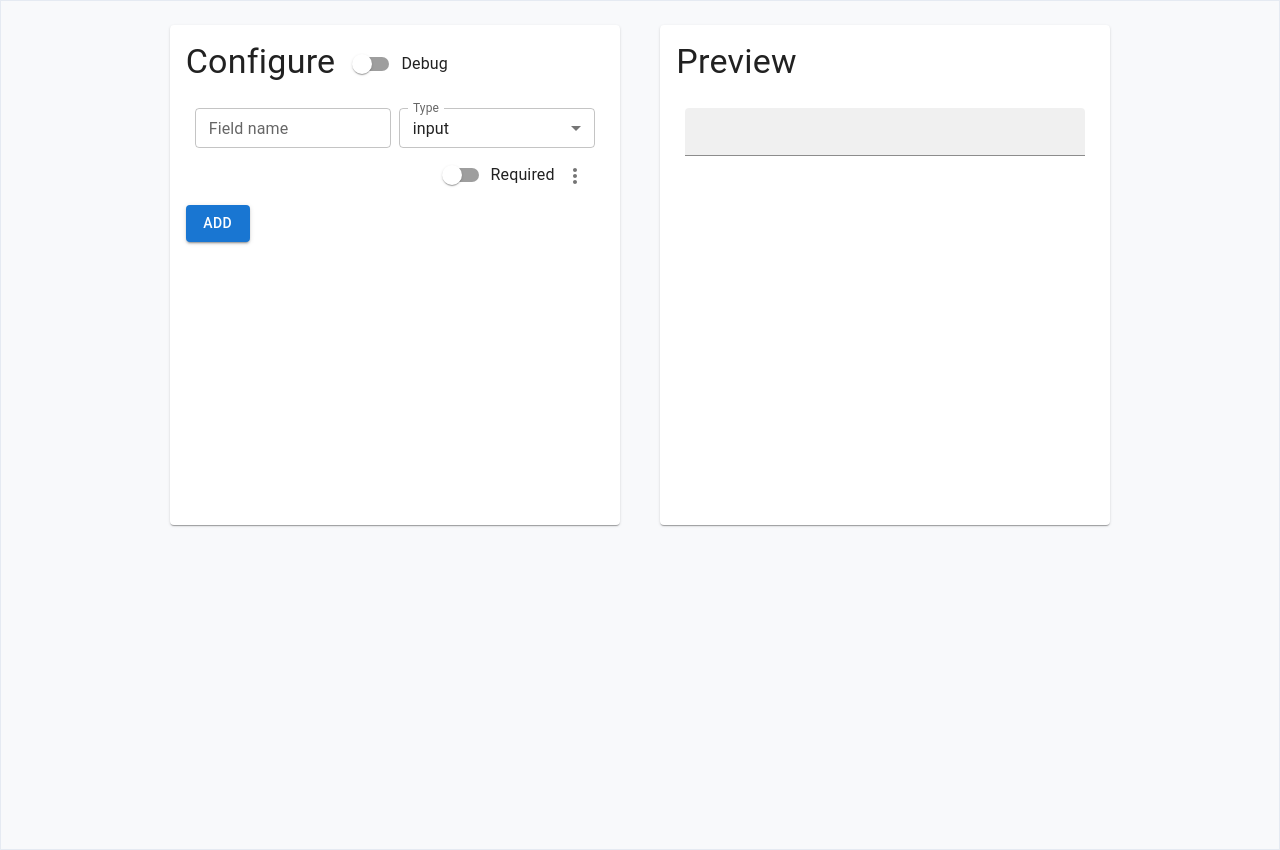
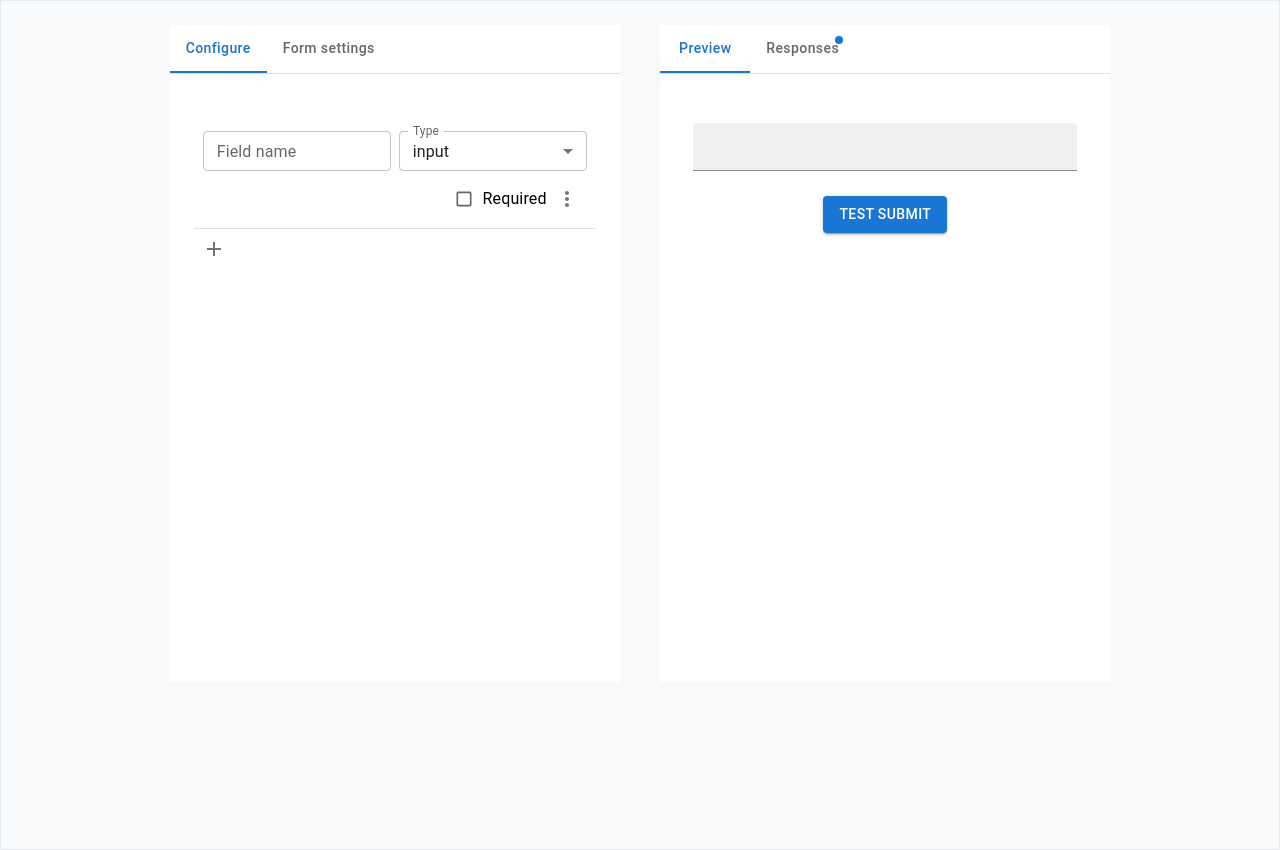
Before and after one commit to annechko/form-builder, a React (Create React App) app in the folder app/: page / in a window 1280 px wide. Built offline with nearby package versions, Linux system fonts and the light colour scheme; the HTML template or start-up script is replaced by a standard one.

Commit message:
draft interface, view and config in tabs

```diff
--- a/app/package.json
+++ b/app/package.json
@@ -10,7 +10,7 @@
   "dependencies": {
     "@emotion/react": "^11.11.4",
     "@emotion/styled": "^11.11.0",
-    "@mui/icons-material": "^5.15.13",
+    "@mui/icons-material": "^5.15.14",
     "@mui/material": "^5.15.13",
     "@testing-library/jest-dom": "^6.4.2",
     "@testing-library/react": "^14.2.1",
--- a/app/src/App.module.css
+++ b/app/src/App.module.css
@@ -2,6 +2,7 @@
 	height: fit-content;
 	min-height: 500px;
 	min-width: 450px;
+	background-color: #fff;
 }
 
 .cardContainer {
--- a/app/src/App.tsx
+++ b/app/src/App.tsx
@@ -1,11 +1,242 @@
 import * as React from 'react';
-import Card from '@mui/material/Card';
-import CardContent from '@mui/material/CardContent';
 import styles from './App.module.css';
-import Typography from '@mui/material/Typography';
 import {FieldConfiguration, FieldSettings, FieldType} from "./configuration/FieldConfiguration";
 import {FieldView} from "./view/FieldView";
-import {Box, Button, Divider, FormControlLabel, Switch} from "@mui/material";
+import AddIcon from '@mui/icons-material/Add';
+import {
+  Badge,
+  Box,
+  Button,
+  Divider,
+  FormControlLabel,
+  Paper,
+  Switch,
+  Table,
+  TableBody,
+  TableCell,
+  TableContainer,
+  TableHead,
+  TableRow
+} from "@mui/material";
+import Tabs from '@mui/material/Tabs';
+import Tab from '@mui/material/Tab';
+import Typography from '@mui/material/Typography';
+import IconButton from "@mui/material/IconButton";
+
+interface TabPanelProps {
+  children?: React.ReactNode;
+  index: number;
+  value: number;
+}
+
+function CustomTabPanel(props: TabPanelProps) {
+  const {children, value, index, ...other} = props;
+
+  return (
+    <div
+      className={styles.card}
+      role="tabpanel"
+      hidden={value !== index}
+      id={`simple-tabpanel-${index}`}
+      aria-labelledby={`simple-tab-${index}`}
+      {...other}
+    >
+      {value === index && (
+        <Box sx={{p: 3,}}>
+          <Typography component="div" sx={{
+            overflowY: 'scroll',
+            maxHeight: '70vh',
+            minHeight: '70vh',
+            height: 'fit-content'
+          }}>{children}</Typography>
+        </Box>
+      )}
+    </div>
+  );
+}
+
+function a11yProps(index: number) {
+  return {
+    id: `simple-tab-${index}`,
+    'aria-controls': `simple-tabpanel-${index}`,
+  };
+}
+
+type TabsProps = {
+  debugMode: boolean,
+  colors: string[],
+  fieldsSettings: FieldSettings[],
+
+}
+
+type TabsConfProps = {
+  debugMode: boolean,
+  colors: string[],
+  fieldsSettings: FieldSettings[],
+  onFieldSettingsChanged: (index: number) => (newFieldSettings: FieldSettings) => void,
+  onFieldDeleted: Function,
+  fieldsCount: number,
+  onAddField: (event: object) => void,
+  onToggleDebug: () => void,
+
+}
+
+function ViewTabs(tabsProps: TabsProps) {
+  const [value, setValue] = React.useState(0);
+
+  const handleChange = (event: React.SyntheticEvent, newValue: number) => {
+    setValue(newValue);
+  };
+
+  return (
+    <Box className={styles.card}>
+      <Box sx={{borderBottom: 1, borderColor: 'divider', p: 0}}>
+        <Tabs value={value} onChange={handleChange} aria-label="basic tabs example">
+          <Tab label="Preview" {...a11yProps(0)} sx={{textTransform: 'none',}}/>
+
+          <Tab label={
+            <Badge variant="dot" badgeContent={1} color="primary" {...a11yProps(1)} sx={{textTransform: 'none',}}>
+              Responses
+            </Badge>}/>
+
+        </Tabs>
+      </Box>
+      <CustomTabPanel value={value} index={0}>
+
+        <Typography variant="body1" component="div" sx={{mt: 2}}>
+          {tabsProps.fieldsSettings.map((s: FieldSettings, i: number) => (
+            <div key={i}>
+              <Box component="section" sx={{
+                p: 1,
+                border: tabsProps.debugMode ? '1px dashed ' + tabsProps.colors[i] : '1px dashed #ffffff00'
+              }}>
+                <FieldView settings={s}/>
+              </Box>
+            </div>
+          ))}
+        </Typography>
+        <Box
+          mt={2}
+          display="flex"
+          justifyContent="center"
+
+        >
+          <Button variant="contained">Test Submit</Button>
+
+        </Box>
+
+
+      </CustomTabPanel>
+      <CustomTabPanel value={value} index={1}>
+        <BasicTable/>
+      </CustomTabPanel>
+
+    </Box>
+  );
+}
+
+function ConfigTabs(tabsProps: TabsConfProps) {
+  const [value, setValue] = React.useState(0);
+
+  const handleChange = (event: React.SyntheticEvent, newValue: number) => {
+    setValue(newValue);
+  };
+
+  return (
+    <Box className={styles.card}>
+      <Box sx={{borderBottom: 1, borderColor: 'divider', p: 0}}>
+        <Tabs value={value} onChange={handleChange} aria-label="basic tabs example">
+          <Tab label="Configure" {...a11yProps(0)} sx={{textTransform: 'none',}}/>
+          <Tab label="Form settings" {...a11yProps(1)} sx={{textTransform: 'none',}}/>
+
+        </Tabs>
+      </Box>
+      <CustomTabPanel value={value} index={0}>
+
+        <Typography variant="body1" component="div" sx={{mt: 2}}>
+          {tabsProps.fieldsSettings.map((s: FieldSettings, i: number) => (
+            <div key={i}>
+              <Box component="section" sx={{
+                p: 1,
+                pb: 0,
+                pt: 2,
+                mb: 1,
+                border: tabsProps.debugMode ? '1px dashed ' + tabsProps.colors[i] : '1px dashed #ffffff00'
+              }}>
+                <FieldConfiguration settings={s} onSettingsChanged={tabsProps.onFieldSettingsChanged(i)}
+                  onFieldDeleted={tabsProps.onFieldDeleted(i)}
+                />
+              </Box>
+              <Divider/>
+            </div>
+          ))}
+          <IconButton aria-label="delete" onClick={tabsProps.onAddField}>
+            <AddIcon/>
+          </IconButton>
+        </Typography>
+
+
+      </CustomTabPanel>
+      <CustomTabPanel value={value} index={1}>
+        <FormControlLabel control={
+          <Switch onChange={tabsProps.onToggleDebug}/>} label="Debug" checked={tabsProps.debugMode === true}/>
+      </CustomTabPanel>
+
+    </Box>
+  );
+}
+
+function createData(
+  name: string,
+  calories: number,
+  fat: number,
+  carbs: number,
+  protein: number,
+) {
+  return {name, calories, fat};
+}
+
+const rows = [
+  createData('Frozen yoghurt', 159, 6.0, 24, 4.0),
+  createData('Ice cream sandwich', 237, 9.0, 37, 4.3),
+  createData('Eclair', 262, 16.0, 24, 6.0),
+  createData('Cupcake', 305, 3.7, 67, 4.3),
+  createData('Gingerbread', 356, 16.0, 49, 3.9),
+];
+
+function BasicTable() {
+  return (
+    <TableContainer component={Paper} sx={{maxWidth: 400, overflowX: 'scroll'}}>
+      <Table sx={{minWidth: 500, overflowX: 'scroll'}} aria-label="simple table">
+        <TableHead>
+          <TableRow>
+            <TableCell>Date</TableCell>
+            <TableCell align="right">Calories</TableCell>
+            <TableCell align="right">Fat&nbsp;(g)</TableCell>
+            <TableCell align="right">D&nbsp;(g)</TableCell>
+            <TableCell align="right">D&nbsp;(g)</TableCell>
+          </TableRow>
+        </TableHead>
+        <TableBody>
+          {rows.map((row) => (
+            <TableRow
+              key={row.name}
+              sx={{'&:last-child td, &:last-child th': {border: 0}}}
+            >
+              <TableCell component="th" scope="row">
+                {row.name}
+              </TableCell>
+              <TableCell align="right">{row.calories}</TableCell>
+              <TableCell align="right">{row.fat}</TableCell>
+              <TableCell align="right">{row.fat}</TableCell>
+              <TableCell align="right">{row.fat}</TableCell>
+            </TableRow>
+          ))}
+        </TableBody>
+      </Table>
+    </TableContainer>
+  );
+}
 
 function randColor(): string {
   return '#' + Math.floor(Math.random() * 16777215).toString(16);
@@ -50,60 +281,26 @@ export default function App() {
         }
       }
       setFieldsSettings(newSettings)
+      colors.splice(index, 1)
+      setColors([...colors])
+
     }
   }
   const fieldsCount: number = fieldsSettings.length
 
   return (
     <div className={styles.content}>
-      <Card className={styles.card}>
-        <CardContent>
-          <Typography variant="h4" component="div">
-            Configure
-            <FormControlLabel control={
-              <Switch onChange={onToggleDebug}/>} label="Debug" sx={{ml: 1}}/>
-          </Typography>
-          <Typography variant="body1" component="div" sx={{mt: 2}}>
-            {fieldsSettings.map((s: FieldSettings, i: number) => (
-              <div key={i}>
-                <Box component="section" sx={{
-                  p: 1,
-                  border: debugMode ? '1px dashed ' + colors[i] : '1px dashed #ffffff00'
-                }}>
-                  <FieldConfiguration settings={s} onSettingsChanged={onFieldSettingsChanged(i)}
-                    onFieldDeleted={onFieldDeleted(i)}
-                  />
-                </Box>
-                {i < fieldsCount - 1 && <Divider sx={{mb: 2}}/>}
-              </div>
-            ))}
-
-            <Button variant="contained" onClick={onAddField}>Add</Button>
-          </Typography>
-        </CardContent>
-
-      </Card>
-      <Card className={styles.card}>
-        <CardContent>
-          <Typography variant="h4" component="div">
-            Preview
-          </Typography>
-          <Typography variant="body1" component="div" sx={{mt: 2}}>
-            {fieldsSettings.map((s: FieldSettings, i: number) => (
-              <div key={i}>
-                <Box component="section" sx={{
-                  p: 1,
-                  border: debugMode ? '1px dashed ' + colors[i] : '1px dashed #ffffff00'
-                }}>
-                  <FieldView settings={s}/>
-                </Box>
-              </div>
-            ))}
-          </Typography>
-
-        </CardContent>
-
-      </Card>
+      <ConfigTabs {...{
+        debugMode,
+        onToggleDebug,
+        colors,
+        fieldsSettings,
+        fieldsCount,
+        onAddField,
+        onFieldDeleted,
+        onFieldSettingsChanged
+      }}/>
+      <ViewTabs {...{debugMode, colors, fieldsSettings}}/>
     </div>
   );
 }
--- a/app/src/configuration/FieldConfiguration.tsx
+++ b/app/src/configuration/FieldConfiguration.tsx
@@ -7,7 +7,7 @@ import MenuItem from "@mui/material/MenuItem";
 import IconButton from '@mui/material/IconButton';
 import Menu from '@mui/material/Menu';
 import MoreVertIcon from '@mui/icons-material/MoreVert';
-import {FormControlLabel, FormGroup, Stack, Switch} from "@mui/material";
+import {Checkbox, FormControlLabel, Stack} from "@mui/material";
 
 const options = [
   'Delete',
@@ -129,10 +129,9 @@ export function FieldConfiguration(configProps: FieldConfigurationProps) {
       </FormControl>
     </Stack>
     <Stack direction="row" justifyContent="flex-end" spacing={0} sx={{mt: 1}}>
-      <FormGroup>
-        <FormControlLabel control={
-          <Switch onChange={handleRequiredChange}/>} label="Required" sx={{m: 0}}/>
-      </FormGroup>
+      <FormControlLabel sx={{m: 0}} control={
+        <Checkbox size="small" onChange={handleRequiredChange}/>}
+        label="Required"/>
       <LongMenu onDelete={configProps.onFieldDeleted}/>
     </Stack>
   </div>
```
Also changed, not shown: 2 other files (tests, documents, lock files or other folders).
